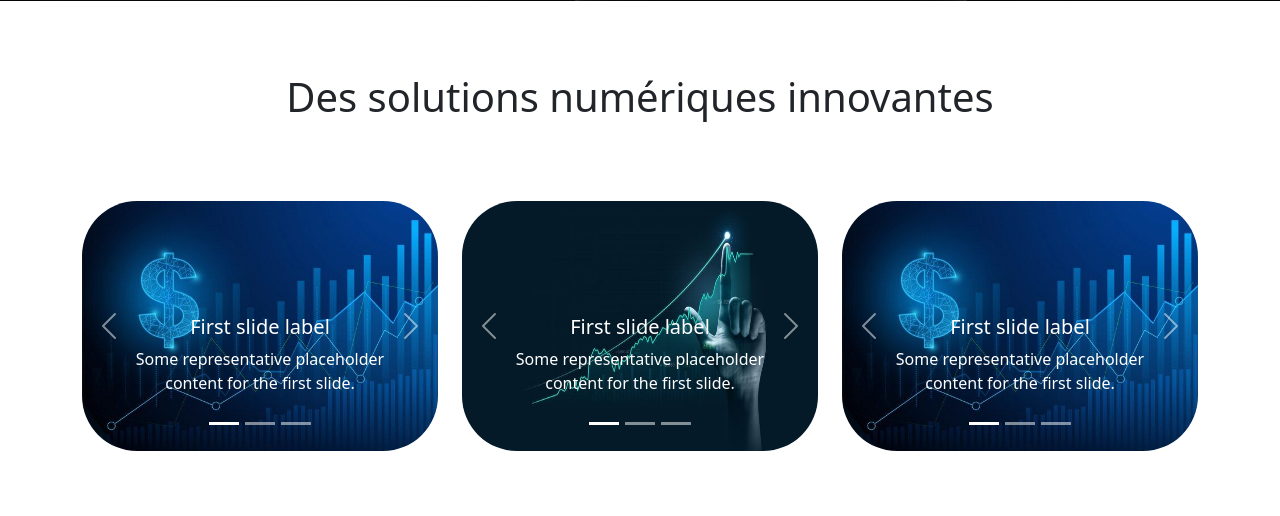
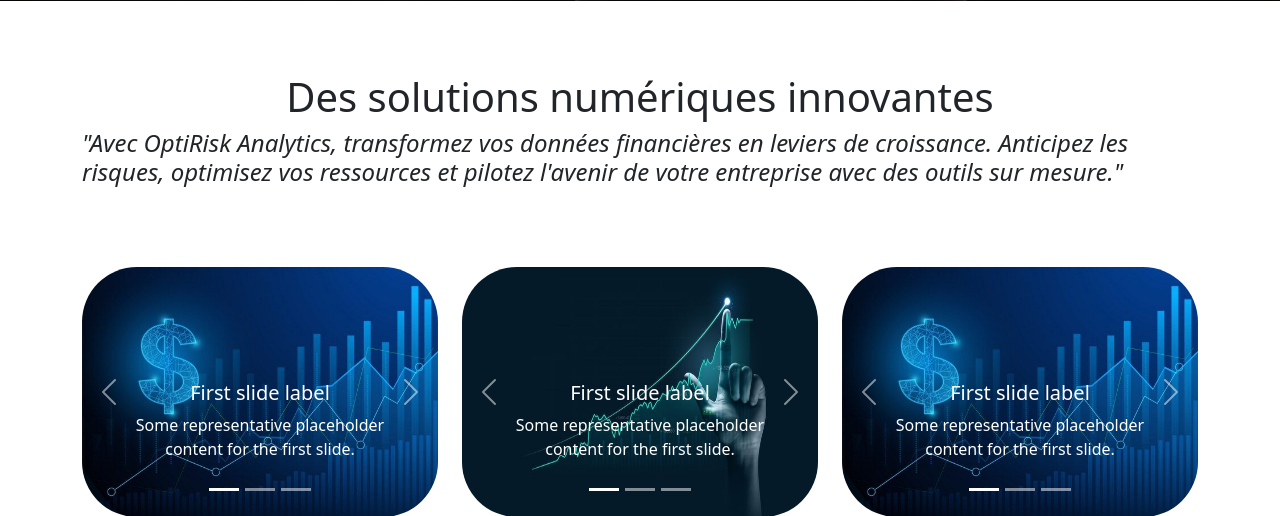
Before and after one commit to dorian68/OptiRisk_Analytics, a Django app: page / in a window 1280 px wide. Shown: the part 729-1245 px from the top of the page. Run offline with Django 3.2, Linux system fonts and the light colour scheme; some libraries are stand-ins or nearby versions.

Commit message:
v17122024v2

```diff
--- a/website/templates/home2.html
+++ b/website/templates/home2.html
@@ -91,6 +91,7 @@
     </div>
     <div class="row mt-4">
         <h1 class="text-center">Des solutions numériques innovantes</h1>
+        <h4><i>"Avec OptiRisk Analytics, transformez vos données financières en leviers de croissance. Anticipez les risques, optimisez vos ressources et pilotez l'avenir de votre entreprise avec des outils sur mesure."</i></h4>
     </div>
     <div class="row row-cols-1 row-cols-md-3 mt-4">
         <div class="col mx-auto">
```
